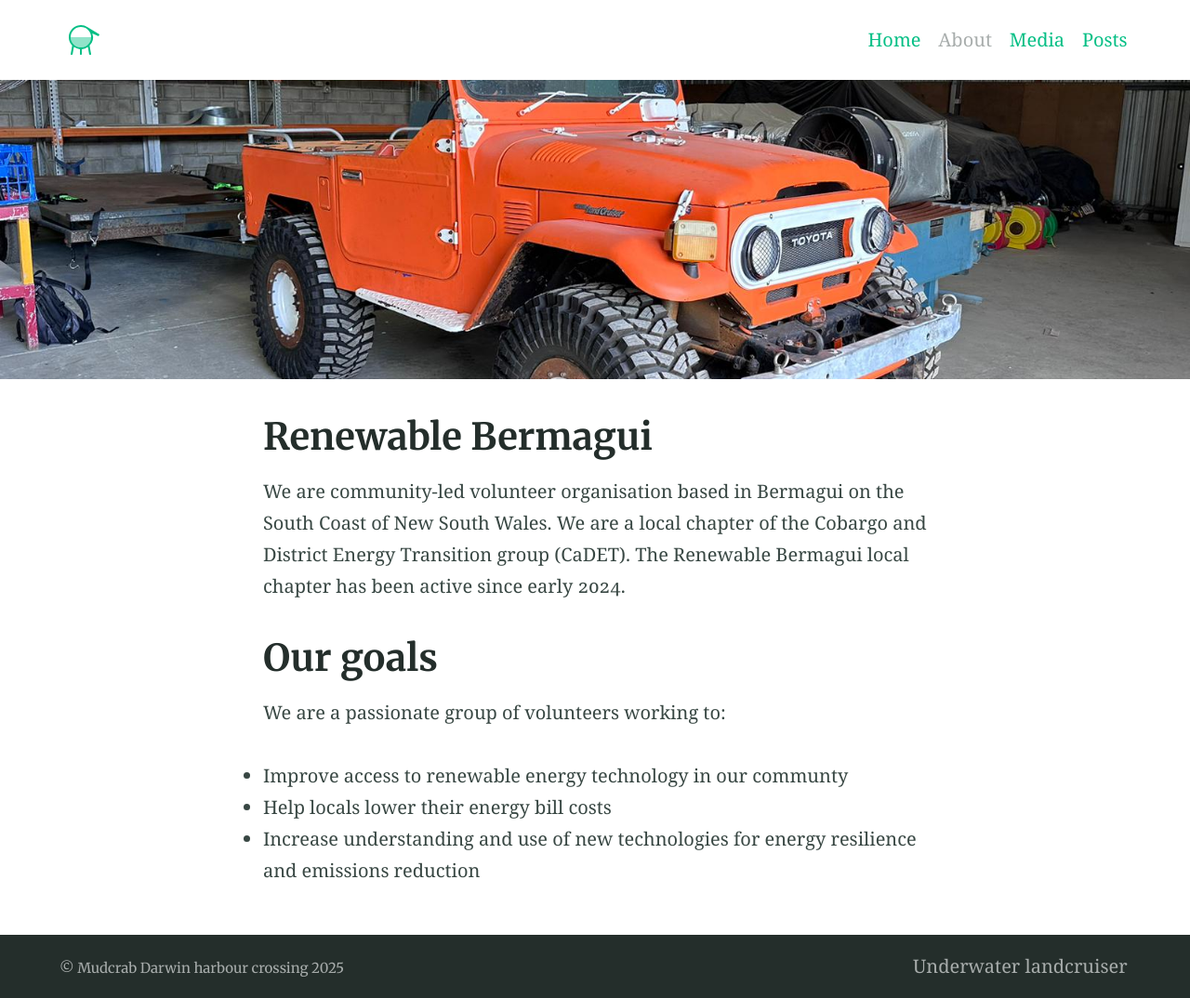
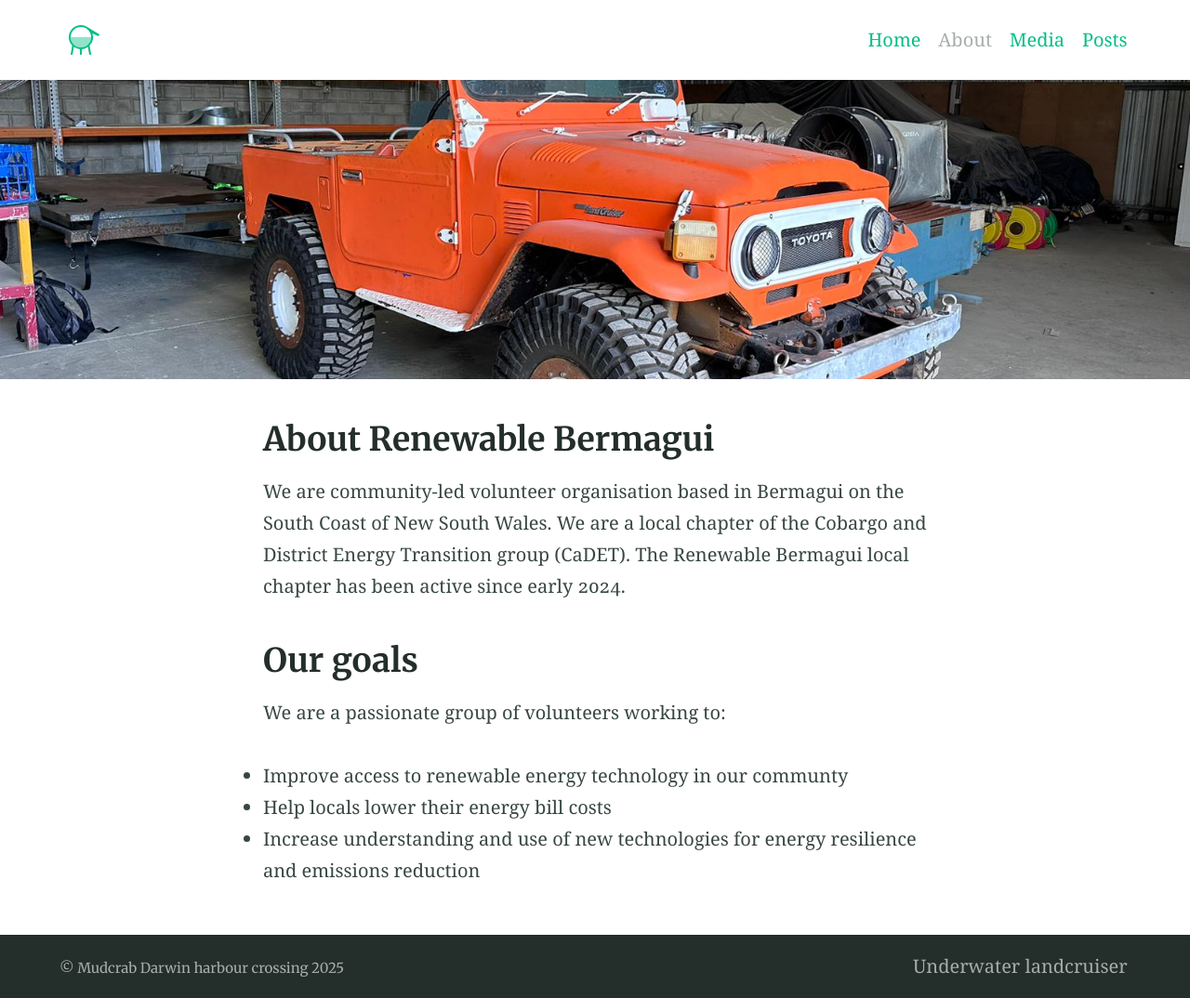
Before and after one commit to renewablebermagui/renewablebermagui.github.io, a Jekyll site: the page built from about.md, in a window 1280 px wide. Shown: the whole page at 93% size. Built offline with Jekyll 4.4.1, drawn with Linux system fonts in a browser that asks for light colours.

Commit message:
updates to about page

```diff
--- a/about.md
+++ b/about.md
@@ -4,11 +4,11 @@ title: About
 permalink: /about
 ---
 
-# Renewable Bermagui
+## About Renewable Bermagui
 
 We are community-led volunteer organisation based in Bermagui on the South Coast of New South Wales. We are a local chapter of the Cobargo and District Energy Transition group (CaDET). The Renewable Bermagui local chapter has been active since early 2024.
 
-# Our goals
+## Our goals
 
 We are a passionate group of volunteers working to:
 * Improve access to renewable energy technology in our communty
```
